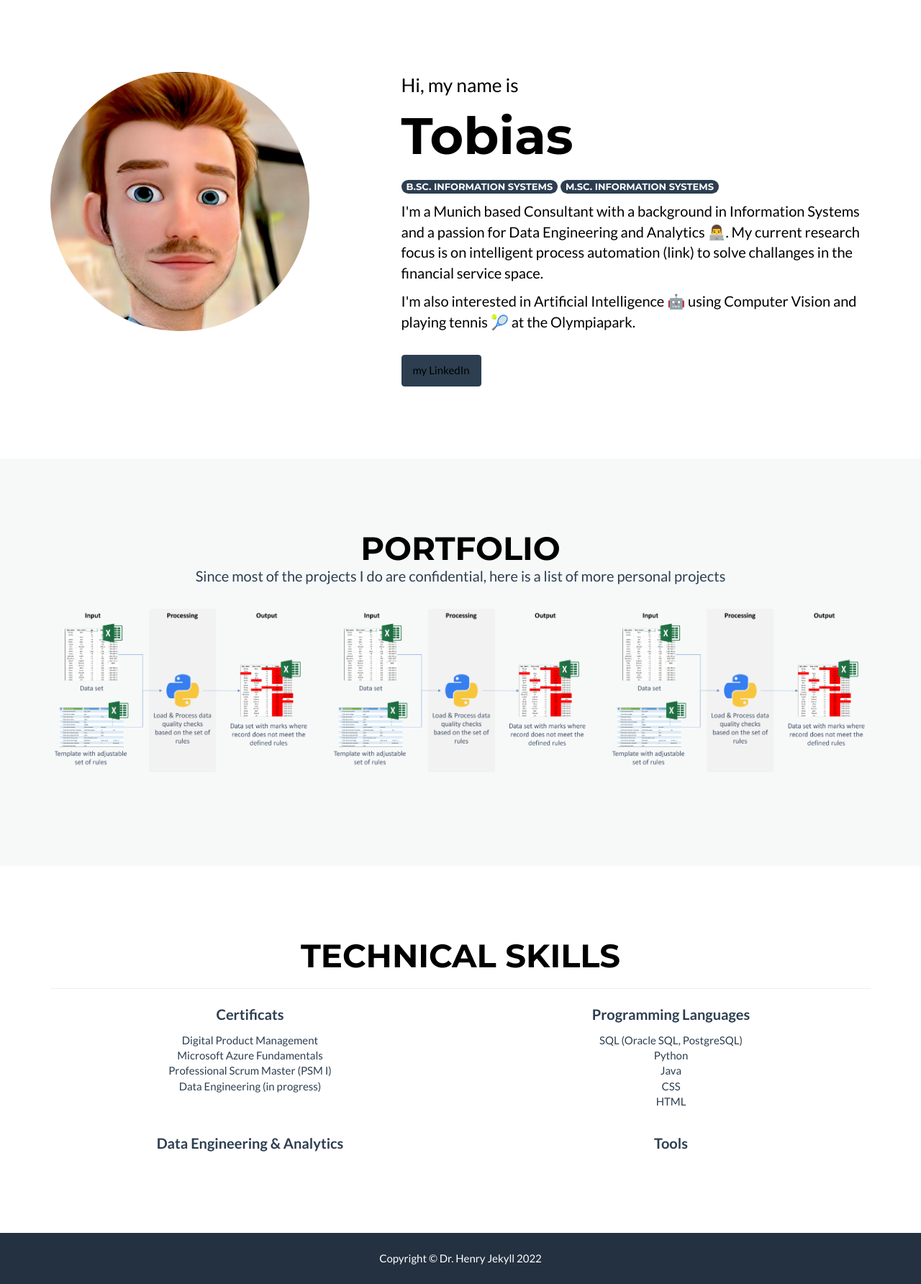
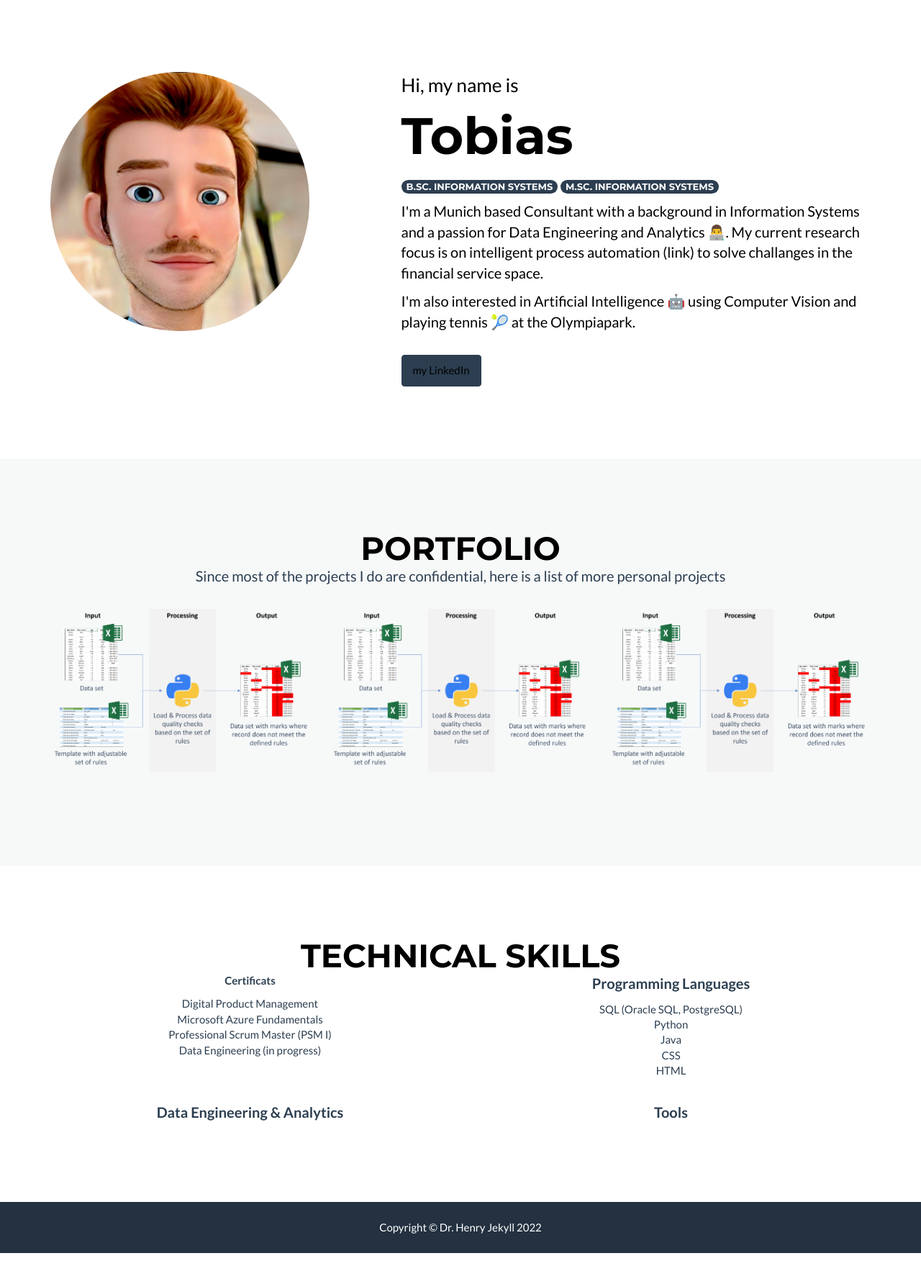
Before and after one commit to tolan005/tolan005.github.io, a Jekyll site: the page built from _posts/2014-07-18-project-1.markdown, in a window 1280 px wide. Shown: the whole page at 72% size. Built offline with Jekyll 4.4.1, drawn with Linux system fonts in a browser that asks for light colours; after the commit the page ends 1741 px from its top, so only the background shows below that.

Commit message:
Update about.html
xvd

```diff
--- a/_includes/about.html
+++ b/_includes/about.html
@@ -4,12 +4,11 @@
             <div class="row">
                 <div class="col-lg-12 text-center">
                     <h2>Technical skills</h2>
-                    <hr class="star-dark">
                 </div>
             </div>
             <div class="row">
                 <div class="col-lg-6 text-center">
-                 <p><b>Certificats</b></p>
+                 <span class="skills"><b>Certificats</b></span>
                    <p>
                     <ul class="list-unstyled">
                      <li>Digital Product Management</li>
```
